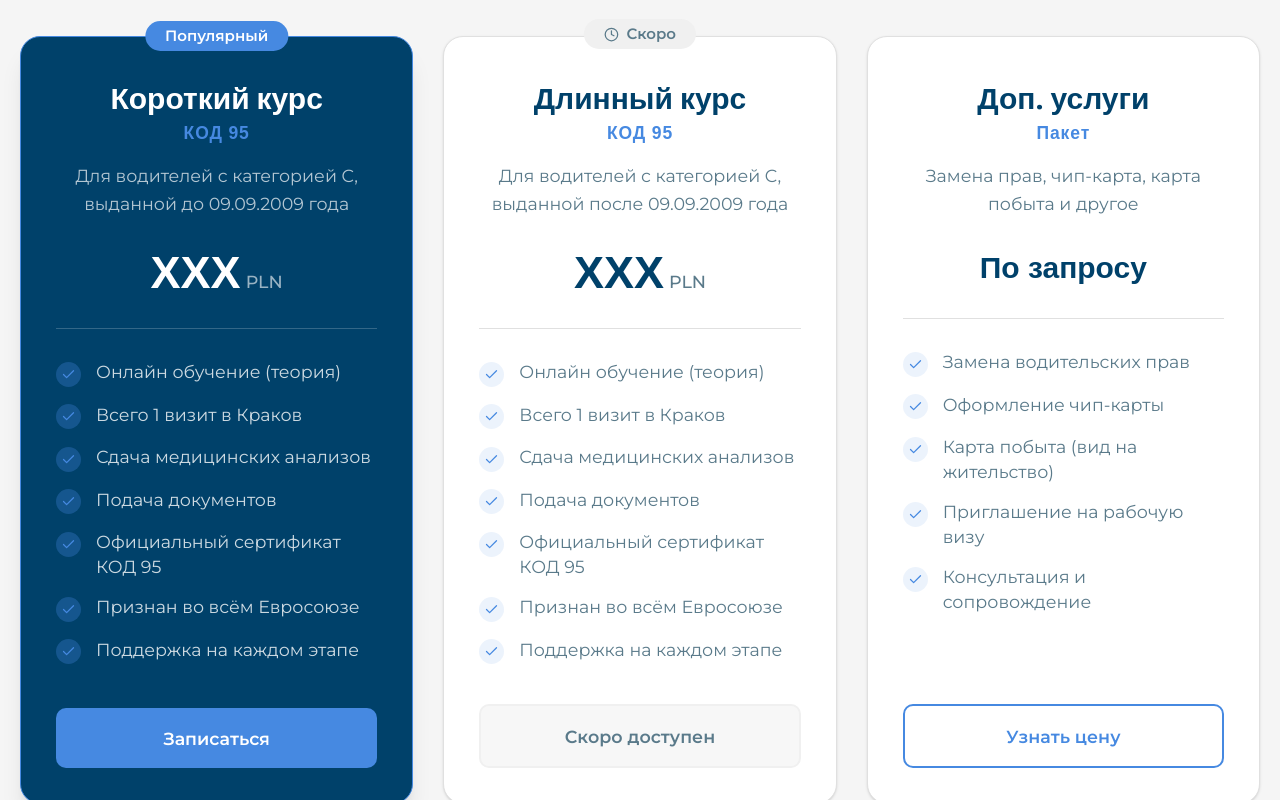
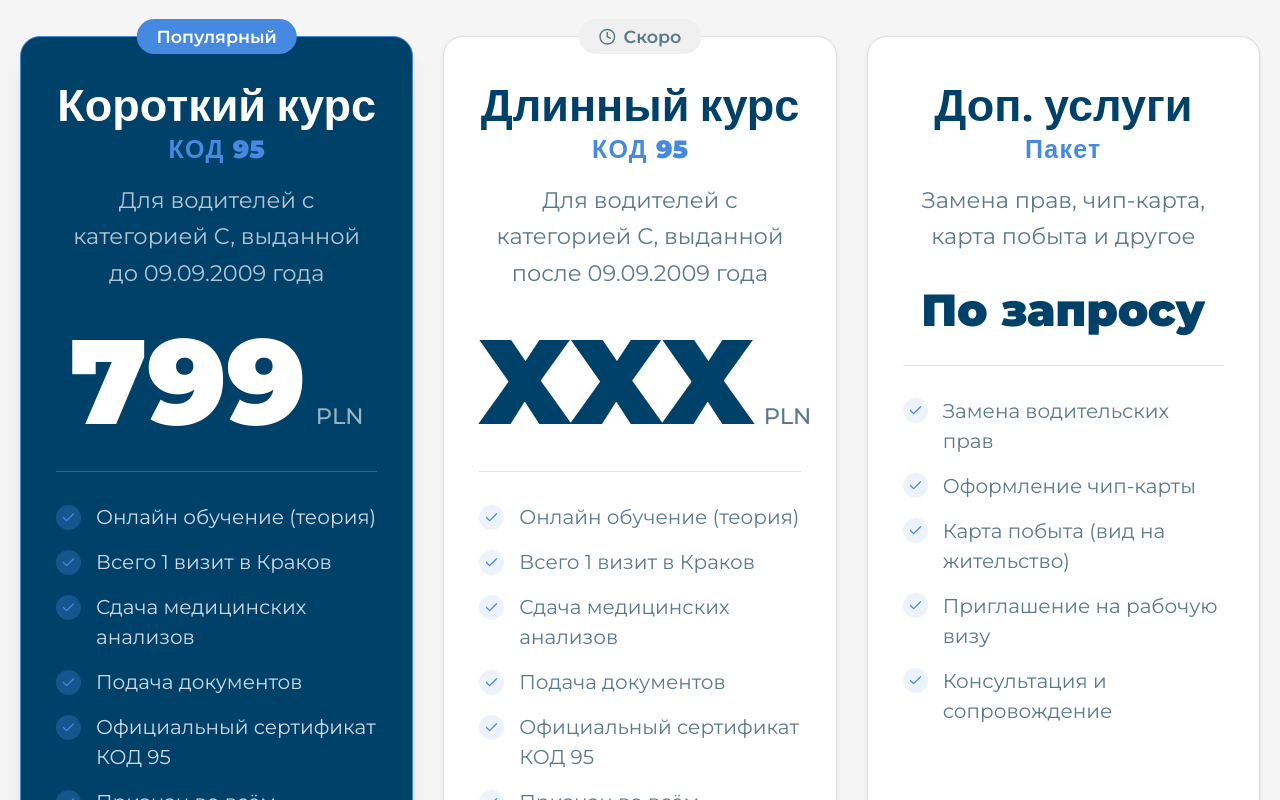
Before and after one commit to lolo60-lgtm/Yukon-vertical, a Next.js app: page / in a window 1280 px wide. Shown: the part 6500-7300 px from the top of the page. Built offline with nearby package versions, Linux system fonts and the light colour scheme; a web font is replaced by a local one.

Commit message:
Update pricing.tsx

```diff
--- a/components/pricing.tsx
+++ b/components/pricing.tsx
@@ -7,7 +7,7 @@ const plans = [
   {
     title: "Короткий курс",
     subtitle: "КОД 95",
-    price: "XXX",
+    price: "799",
     currency: "PLN",
     description: "Для водителей с категорией C, выданной до 09.09.2009 года",
     features: [
@@ -67,181 +67,138 @@ const plans = [
 function FadeInSection({ children, delay = 0 }: { children: React.ReactNode; delay?: number }) {
   const ref = useRef<HTMLDivElement>(null)
   const [visible, setVisible] = useState(false)
-
   useEffect(() => {
     const el = ref.current
     if (!el) return
     const observer = new IntersectionObserver(
-      ([entry]) => {
-        if (entry.isIntersecting) {
-          setTimeout(() => setVisible(true), delay)
-          observer.unobserve(el)
-        }
-      },
+      ([entry]) => { if (entry.isIntersecting) { setTimeout(() => setVisible(true), delay); observer.unobserve(el) } },
       { threshold: 0.1 }
     )
     observer.observe(el)
     return () => observer.disconnect()
   }, [delay])
-
   return (
-    <div
-      ref={ref}
-      className={`h-full transition-all duration-700 ease-out ${
-        visible ? "translate-y-0 opacity-100" : "translate-y-8 opacity-0"
-      }`}
-    >
+    <div ref={ref} className={`h-full transition-all duration-700 ease-out ${visible ? "translate-y-0 opacity-100" : "translate-y-8 opacity-0"}`}>
       {children}
     </div>
   )
+}
+
+// Подзаголовок карточки — правильный шрифт для "95"
+function PlanSubtitle({ text, featured }: { text: string; featured: boolean }) {
+  const cls = `font-mono text-xl font-bold tracking-wider ${featured ? "text-accent" : "text-accent"}`
+  if (text === "КОД 95") {
+    return (
+      <span className={cls}>
+        {"КОД "}
+        <span className="font-sans font-black tracking-normal">{"95"}</span>
+      </span>
+    )
+  }
+  return <span className={cls}>{text}</span>
 }
 
 export function Pricing() {
   return (
     <section id="pricing" className="bg-secondary pt-10 pb-20 md:pt-14 md:pb-28">
       <div className="mx-auto max-w-7xl px-4">
-        {/* Header */}
+
+        {/* Заголовок */}
         <FadeInSection>
           <div className="mx-auto max-w-3xl text-center">
             <h2 className="font-serif text-3xl font-bold text-foreground sm:text-4xl md:text-5xl text-balance">
               {"Цены"}
             </h2>
-            <p className="mt-4 text-base leading-relaxed text-muted-foreground sm:text-lg">
+            <p className="mt-4 text-lg leading-relaxed text-muted-foreground">
               {"Прозрачные условия — никаких скрытых платежей"}
             </p>
           </div>
         </FadeInSection>
 
-        {/* Cards */}
+        {/* Карточки */}
         <div className="mt-12 grid gap-6 md:grid-cols-3 items-stretch">
           {plans.map((plan, i) => (
             <FadeInSection key={plan.title} delay={i * 120}>
-              <div
-                className={`relative flex h-full flex-col rounded-2xl border transition-all duration-300 hover:scale-105 hover:shadow-2xl ${
-                  plan.featured
-                    ? "border-accent bg-foreground shadow-xl"
-                    : "border-border bg-background shadow-sm"
-                }`}
-              >
-                {/* Badge */}
+              <div className={`relative flex h-full flex-col rounded-2xl border transition-all duration-300 hover:scale-105 hover:shadow-2xl ${
+                plan.featured ? "border-accent bg-foreground shadow-xl" : "border-border bg-background shadow-sm"
+              }`}>
+
+                {/* Бейдж */}
                 {plan.badge && (
                   <div className="absolute -top-3.5 left-1/2 -translate-x-1/2">
-                    <span
-                      className={`inline-flex items-center gap-1.5 rounded-full px-4 py-1 text-xs font-semibold ${
-                        plan.available
-                          ? "bg-accent text-white"
-                          : "bg-muted text-muted-foreground"
-                      }`}
-                    >
-                      {!plan.available && <Clock className="h-3 w-3" />}
+                    <span className={`inline-flex items-center gap-1.5 rounded-full px-4 py-1 text-sm font-semibold ${
+                      plan.available ? "bg-accent text-white" : "bg-muted text-muted-foreground"
+                    }`}>
+                      {!plan.available && <Clock className="h-3.5 w-3.5" />}
                       {plan.badge}
                     </span>
                   </div>
                 )}
 
                 <div className="flex flex-1 flex-col p-7 pt-8">
-                  {/* Title */}
+                  {/* Заголовок карточки — крупнее */}
                   <div className="text-center">
-                    <h3
-                      className={`font-serif text-2xl font-bold ${
-                        plan.featured ? "text-primary-foreground" : "text-foreground"
-                      }`}
-                    >
+                    <h3 className={`font-serif text-4xl font-bold ${plan.featured ? "text-primary-foreground" : "text-foreground"}`}>
                       {plan.title}
                     </h3>
-                    <span
-                      className={`font-mono text-sm font-bold tracking-wider ${
-                        plan.featured ? "text-accent" : "text-accent"
-                      }`}
-                    >
-                      {plan.subtitle}
-                    </span>
-                    <p
-                      className={`mt-3 text-sm leading-relaxed ${
-                        plan.featured ? "text-primary-foreground/70" : "text-muted-foreground"
-                      }`}
-                    >
+                    <div className="mt-1">
+                      <PlanSubtitle text={plan.subtitle} featured={plan.featured} />
+                    </div>
+                    <p className={`mt-3 text-lg leading-relaxed ${plan.featured ? "text-primary-foreground/70" : "text-muted-foreground"}`}>
                       {plan.description}
                     </p>
                   </div>
 
-                  {/* Price */}
+                  {/* Цена — супер большая */}
                   <div className="my-6 text-center">
                     {plan.price ? (
                       <>
-                        <span
-                          className={`font-mono text-4xl font-bold ${
-                            plan.featured ? "text-primary-foreground" : "text-foreground"
-                          }`}
-                        >
+                        {/* text-8xl = очень крупная цена */}
+                        <span className={`font-sans font-black text-8xl ${plan.featured ? "text-primary-foreground" : "text-foreground"}`}>
                           {plan.price}
                         </span>
-                        <span
-                          className={`ml-1 text-sm font-medium ${
-                            plan.featured ? "text-primary-foreground/60" : "text-muted-foreground"
-                          }`}
-                        >
+                        <span className={`ml-2 text-lg font-medium ${plan.featured ? "text-primary-foreground/60" : "text-muted-foreground"}`}>
                           {plan.currency}
                         </span>
                       </>
                     ) : (
-                      <span
-                        className={`font-mono text-2xl font-bold ${
-                          plan.featured ? "text-primary-foreground" : "text-foreground"
-                        }`}
-                      >
+                      <span className={`font-sans font-black text-4xl ${plan.featured ? "text-primary-foreground" : "text-foreground"}`}>
                         {"По запросу"}
                       </span>
                     )}
                   </div>
 
-                  {/* Divider */}
-                  <div
-                    className={`mb-6 h-px ${
-                      plan.featured ? "bg-primary-foreground/20" : "bg-border"
-                    }`}
-                  />
+                  {/* Разделитель */}
+                  <div className={`mb-6 h-px ${plan.featured ? "bg-primary-foreground/20" : "bg-border"}`} />
 
-                  {/* Features */}
+                  {/* Список включённого — увеличенный текст */}
                   <ul className="flex flex-1 flex-col gap-3">
                     {plan.features.map((feature) => (
                       <li key={feature} className="flex items-start gap-3">
-                        <div
-                          className={`mt-0.5 flex h-5 w-5 shrink-0 items-center justify-center rounded-full ${
+                        <div className={`mt-0.5 flex h-5 w-5 shrink-0 items-center justify-center rounded-full ${
                           plan.featured ? "bg-accent/30" : "bg-accent/10"
-                          }`}
-                        >
+                        }`}>
                           <Check className="h-3 w-3 text-accent" />
                         </div>
-                        <span
-                          className={`text-sm ${
-                            plan.featured ? "text-primary-foreground/80" : "text-muted-foreground"
-                          }`}
-                        >
+                        <span className={`text-base ${plan.featured ? "text-primary-foreground/80" : "text-muted-foreground"}`}>
                           {feature}
                         </span>
                       </li>
                     ))}
                   </ul>
 
-                  {/* CTA Button */}
+                  {/* Кнопка */}
                   <div className="mt-8">
                     {plan.available ? (
-                      <a
-                        href="#contact"
-                        className={`flex w-full items-center justify-center rounded-lg px-6 py-3.5 text-sm font-semibold transition-all hover:scale-105 ${
+                      <a href="#contact" className={`flex w-full items-center justify-center rounded-lg px-6 py-4 text-base font-semibold transition-all hover:scale-105 ${
                         plan.featured
                           ? "bg-accent text-white hover:bg-accent/90"
                           : "border-2 border-accent bg-transparent text-accent hover:bg-accent hover:text-white"
-                        }`}
-                      >
+                      }`}>
                         {plan.cta}
                       </a>
                     ) : (
-                      <button
-                        disabled
-                        className="flex w-full cursor-not-allowed items-center justify-center rounded-lg border-2 border-muted bg-muted/50 px-6 py-3.5 text-sm font-semibold text-muted-foreground"
-                      >
+                      <button disabled className="flex w-full cursor-not-allowed items-center justify-center rounded-lg border-2 border-muted bg-muted/50 px-6 py-4 text-base font-semibold text-muted-foreground">
                         {plan.cta}
                       </button>
                     )}
@@ -252,15 +209,17 @@ export function Pricing() {
           ))}
         </div>
 
-        {/* Bottom note */}
+        {/* Нижняя подпись — симметричный отступ сверху и снизу */}
         <FadeInSection delay={400}>
-          <p className="mt-10 text-center text-sm text-muted-foreground">
+          <div className="mt-14 mb-2 text-center">
+            <p className="text-lg text-muted-foreground">
               {"Есть вопросы по стоимости? "}
               <a href="#contact" className="font-semibold text-accent underline-offset-4 hover:underline">
                 {"Напишите нам"}
               </a>
               {" — ответим быстро."}
             </p>
+          </div>
         </FadeInSection>
       </div>
     </section>
```
Lines whose indentation alone changed are shown as unchanged.
